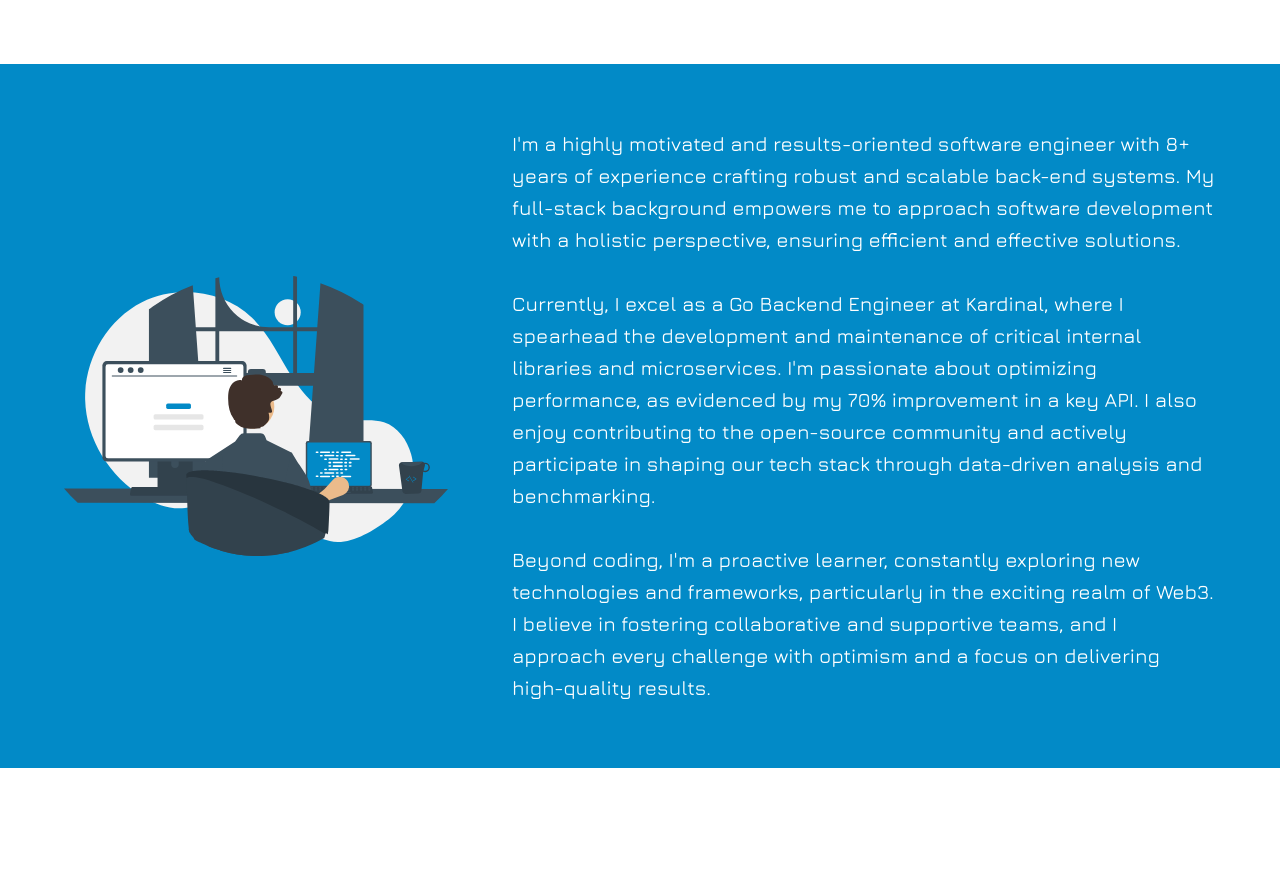
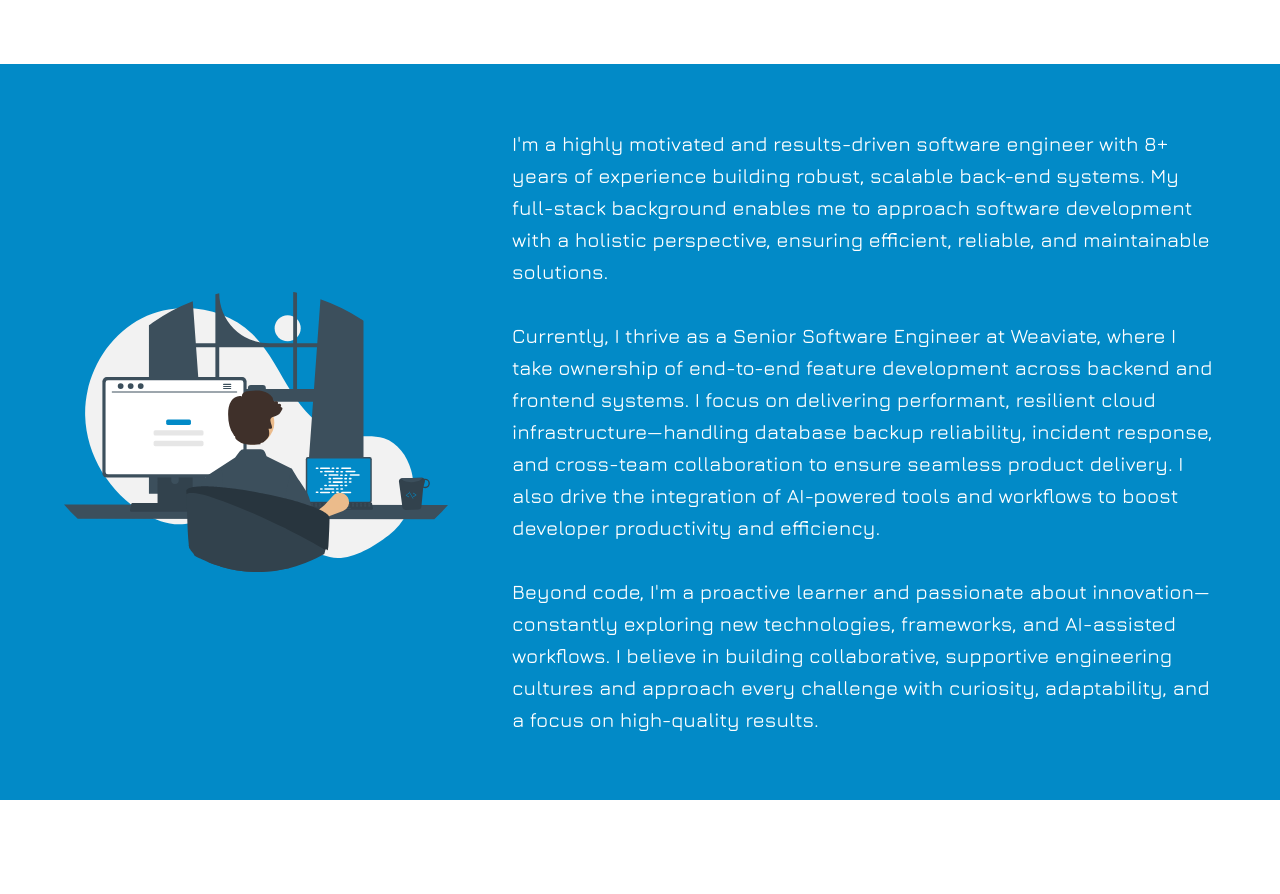
Before and after one commit to m3talux/alexandrekhoury, a Next.js app: page / in a window 1280 px wide. Shown: the part 880-1774 px from the top of the page. Built offline with nearby package versions, Linux system fonts and the light colour scheme.

Commit message:
Updated content

```diff
--- a/src/app/sections/about.tsx
+++ b/src/app/sections/about.tsx
@@ -17,20 +17,19 @@ export function About() {
       <Image src="/svg/programmer.svg" className="max-w-xl w-1/2 lg:w-1/3" alt="Alexandre El Khoury | Software"
              width={786} height={572}/>
       <p className="!leading-8 text-white text-center mt-8 lg:mt-0 lg:text-left lg:ml-16 text-md sm:text-lg md:text-xl">
-                I&apos;m a highly motivated and results-oriented software engineer with {experienceYears}+ years of
-                experience crafting
-                robust and scalable back-end systems. My full-stack background empowers me to approach software
-                development with a holistic perspective, ensuring efficient and effective solutions.
+        I&#39;m a highly motivated and results-driven software engineer with {experienceYears}+ years of experience
+        building robust, scalable back-end systems. My full-stack background enables me to approach software development
+        with a holistic perspective, ensuring efficient, reliable, and maintainable solutions.
         <br/><br/>
-                Currently, I excel as a Go Backend Engineer at Kardinal, where I spearhead the development and
-                maintenance of critical internal libraries and microservices. I&apos;m passionate about optimizing
-                performance, as evidenced by my 70% improvement in a key API. I also enjoy contributing to the
-                open-source community and actively participate in shaping our tech stack through data-driven analysis
-                and benchmarking.
+        Currently, I thrive as a Senior Software Engineer at Weaviate, where I take ownership of end-to-end feature
+        development across backend and frontend systems. I focus on delivering performant, resilient cloud
+        infrastructure—handling database backup reliability, incident response, and cross-team collaboration to ensure
+        seamless product delivery. I also drive the integration of AI-powered tools and workflows to boost developer
+        productivity and efficiency.
         <br/><br/>
-                Beyond coding, I&apos;m a proactive learner, constantly exploring new technologies and frameworks,
-                particularly in the exciting realm of Web3. I believe in fostering collaborative and supportive teams,
-                and I approach every challenge with optimism and a focus on delivering high-quality results.
+        Beyond code, I&#39;m a proactive learner and passionate about innovation—constantly exploring new technologies,
+        frameworks, and AI-assisted workflows. I believe in building collaborative, supportive engineering cultures
+        and approach every challenge with curiosity, adaptability, and a focus on high-quality results.
       </p>
     </section>
   )
--- a/src/app/sections/main.tsx
+++ b/src/app/sections/main.tsx
@@ -5,7 +5,7 @@ export function Main() {
   return (
     <section className="flex flex-col justify-center items-center px-6 md:px-16 py-16 md:py-32">
       <h2 className="text-[var(--text-color)] text-center font-bold text-3xl md:text-5xl">Alexandre El Khoury</h2>
-            <h3 className="text-[var(--text-color)] text-center text-lg md:text-2xl mt-2 md:mt-4 mb-8 md:mb-16">Seasoned
+      <h3 className="text-[var(--text-color)] text-center text-lg md:text-2xl mt-2 md:mt-4 mb-8 md:mb-16">Senior
         Software Engineer</h3>
       <Avatar/>
       <a href="#about" title="About Me"
```
Lines whose indentation alone changed are shown as unchanged.
